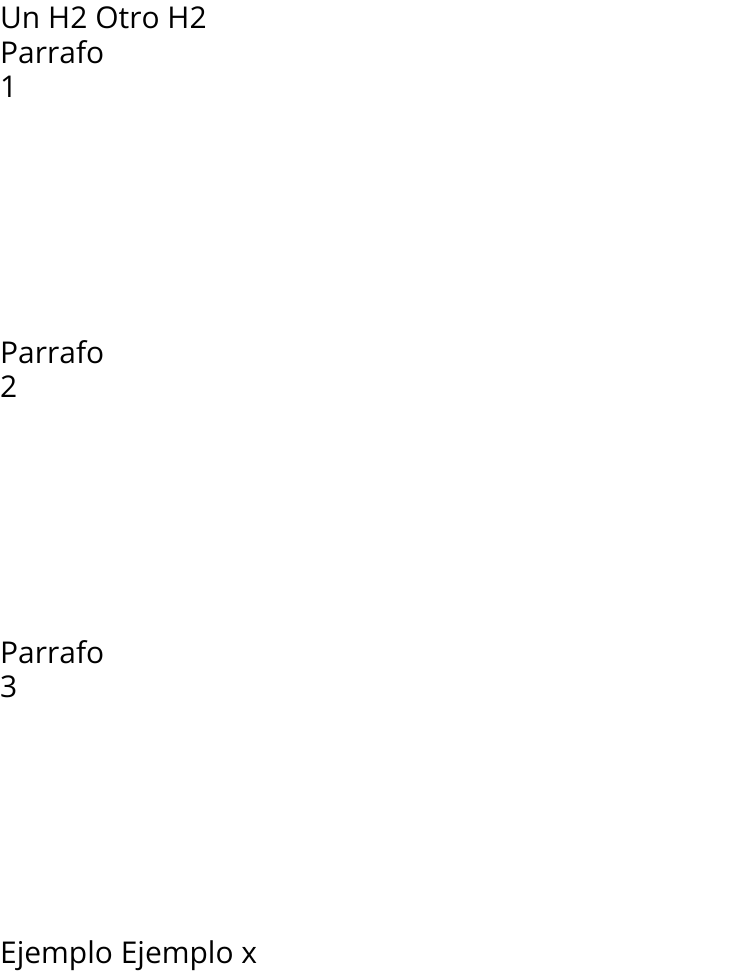
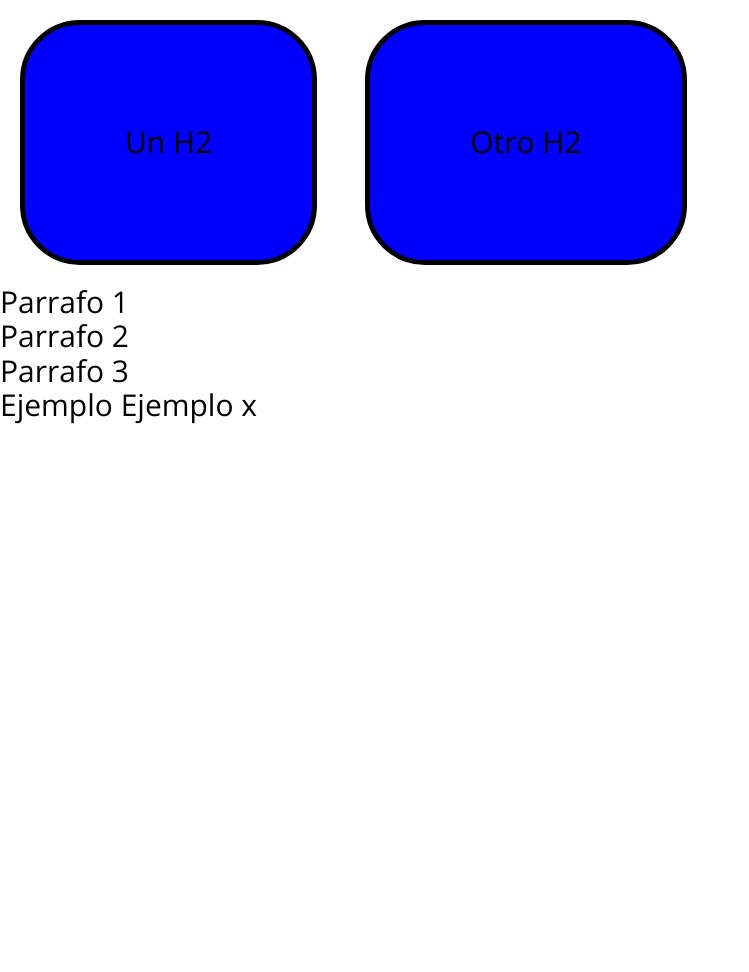
Before and after one commit to nahuelmontenegro/WEB, a plain HTML site: page Cajas CSS/index.html in a window 1280 px wide. Shown: the whole page, without its empty margins (0-749 px from the left). After the commit the page ends 800 px from the top, so only its background shows below. Drawn offline with nearby package versions, Linux system fonts and the light colour scheme; files that its build step writes are made by us from their sources.

Commit message:
Padding, Margin, Border

```diff
--- a/Cajas CSS/box.css
+++ b/Cajas CSS/box.css
@@ -5,18 +5,30 @@
 }
 
 /*Implementacion del Display*/
+/*inline-block , inline*/
+
+/*Padding*/
+/*Podemos poner paddings individuales o poner solo padding: N px */
+h2 {
+  background-color: blue;
+  display: inline-block;
+  padding: 100px;
+  box-sizing: border-box;
+  text-align: center;
+  /*
+  padding-bottom: 20px;
+  padding-top: 20px;
+  padding-left: 20px;
+  padding-right: 20px;
+  */
+  /*En orden como parametros (Top, Right, Bottom, Left)*/
+  /*padding: 20px 20px 20px 20px;*/
+}
+
+/*Margin & Border*/
 
 h2 {
-  display: inline;
-  height: 300px;
-  width: 100px;
+  margin: 20px;
+  border-radius: 2em;
+  border: 5px solid black;
 }
-
-p {
-  height: 300px;
-  width: 100px;
-}
-
-b {
-  display: inline-block;
-}
```
